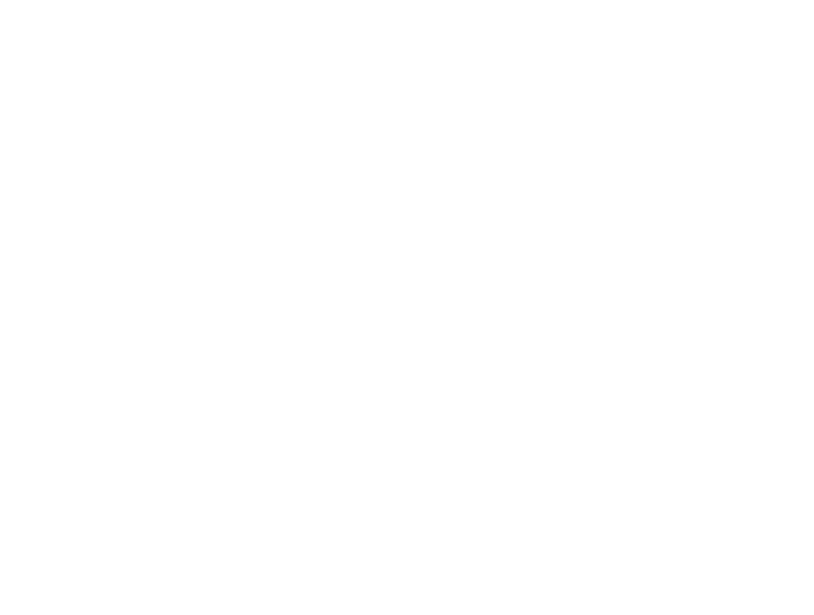
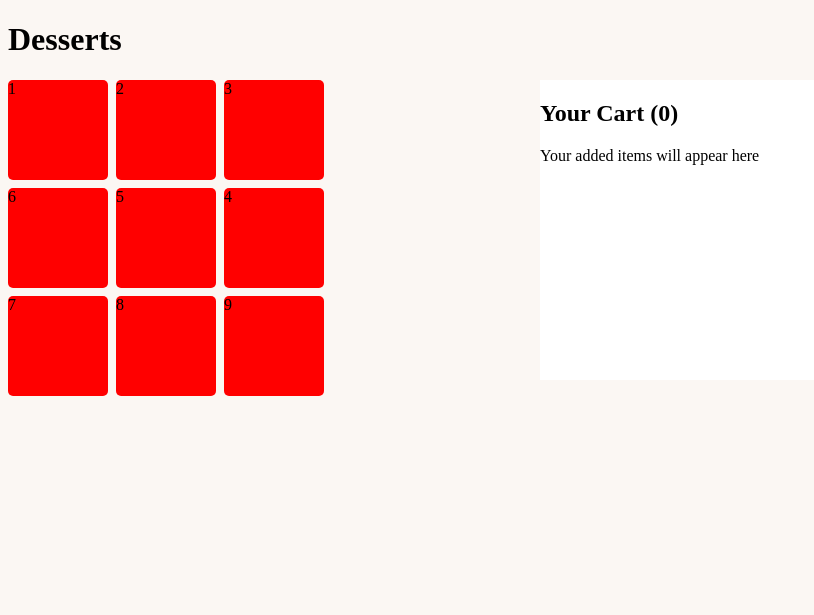
Before and after one commit to Shuayb-Dev/Product-List-With-Cart, a plain HTML site: page index.html in a window 1280 px wide. Shown: the whole page, without its empty margins (0-814 px from the left). Drawn offline with Linux system fonts and the light colour scheme.

Commit message:
Begun work on desktop view

```diff
--- a/index.html
+++ b/index.html
@@ -3,7 +3,28 @@
   <head>
     <meta charset="UTF-8" />
     <meta name="viewport" content="width=device-width, initial-scale=1.0" />
+    <link rel="stylesheet" href="style.css" />
     <title>Responsive Cart Page</title>
   </head>
-  <body></body>
+  <body>
+    <h1>Desserts</h1>
+    <main>
+      <div class="parent-container">
+        <div class="div1">1</div>
+        <div class="div2">2</div>
+        <div class="div3">3</div>
+        <div class="div4">4</div>
+        <div class="div5">5</div>
+        <div class="div6">6</div>
+        <div class="div7">7</div>
+        <div class="div8">8</div>
+        <div class="div9">9</div>
+      </div>
+
+      <div class="your-cart">
+        <h2 id="total-items">Your Cart (0)</h2>
+        <p>Your added items will appear here</p>
+      </div>
+    </main>
+  </body>
 </html>
--- a/style.css
+++ b/style.css
@@ -0,0 +1,64 @@
+.parent-container {
+  display: grid;
+  grid-template-columns: repeat(5, 1fr);
+  grid-template-rows: repeat(5, 1fr);
+  gap: 8px;
+}
+
+.div4 {
+  grid-column-start: 3;
+  grid-row-start: 2;
+}
+
+.div5 {
+  grid-column-start: 2;
+  grid-row-start: 2;
+}
+
+.div6 {
+  grid-column-start: 1;
+  grid-row-start: 2;
+}
+
+.div7 {
+  grid-row-start: 3;
+}
+
+.div8 {
+  grid-row-start: 3;
+}
+
+.div9 {
+  grid-row-start: 3;
+}
+
+.div1,
+.div2,
+.div3,
+.div4,
+.div5,
+.div6,
+.div7,
+.div8,
+.div9 {
+  border-style: none;
+  border-radius: 5px;
+  height: 100px;
+  width: 100px;
+  background-color: red;
+}
+
+main {
+  display: flex;
+  flex-direction: row;
+}
+
+body {
+  background-color: hsl(26, 54%, 97%);
+}
+
+.your-cart {
+  height: 300px;
+  width: 300px;
+  background-color: white;
+}
```
